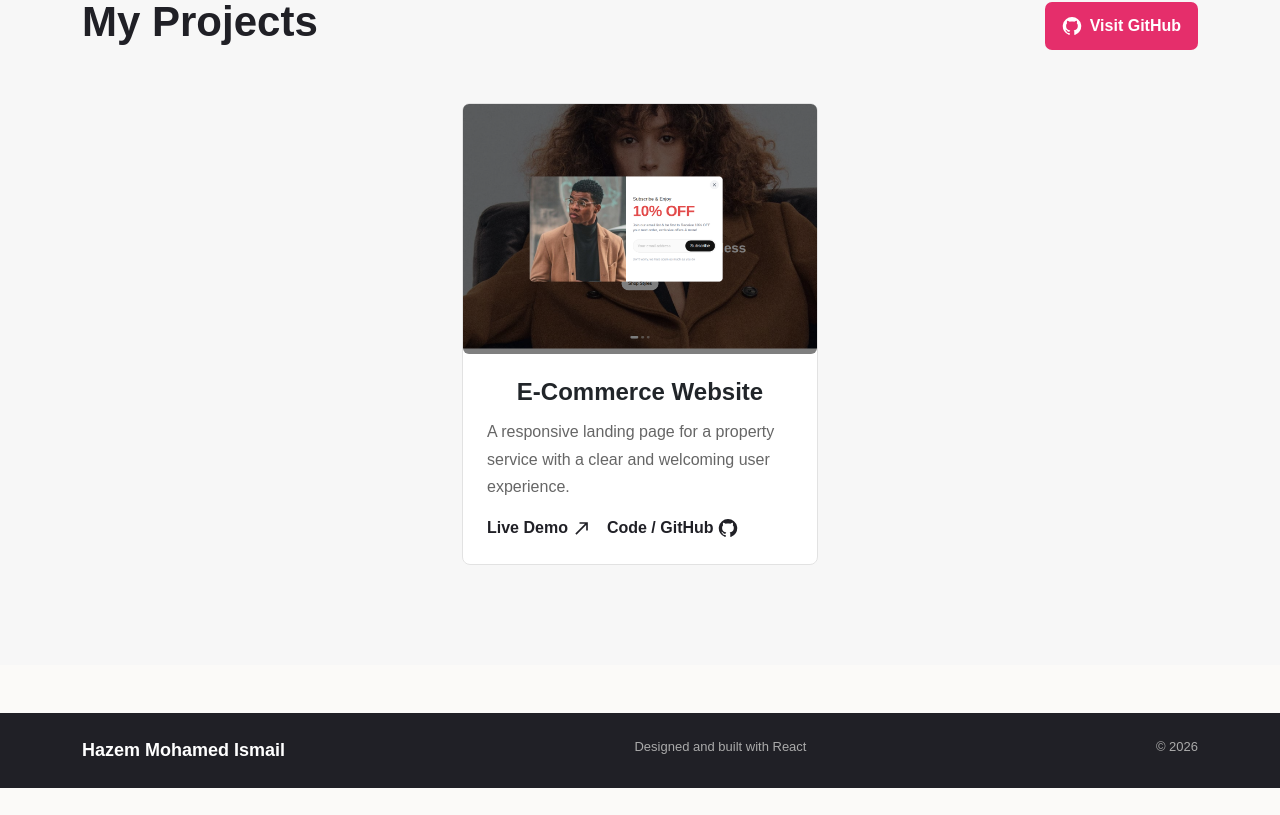
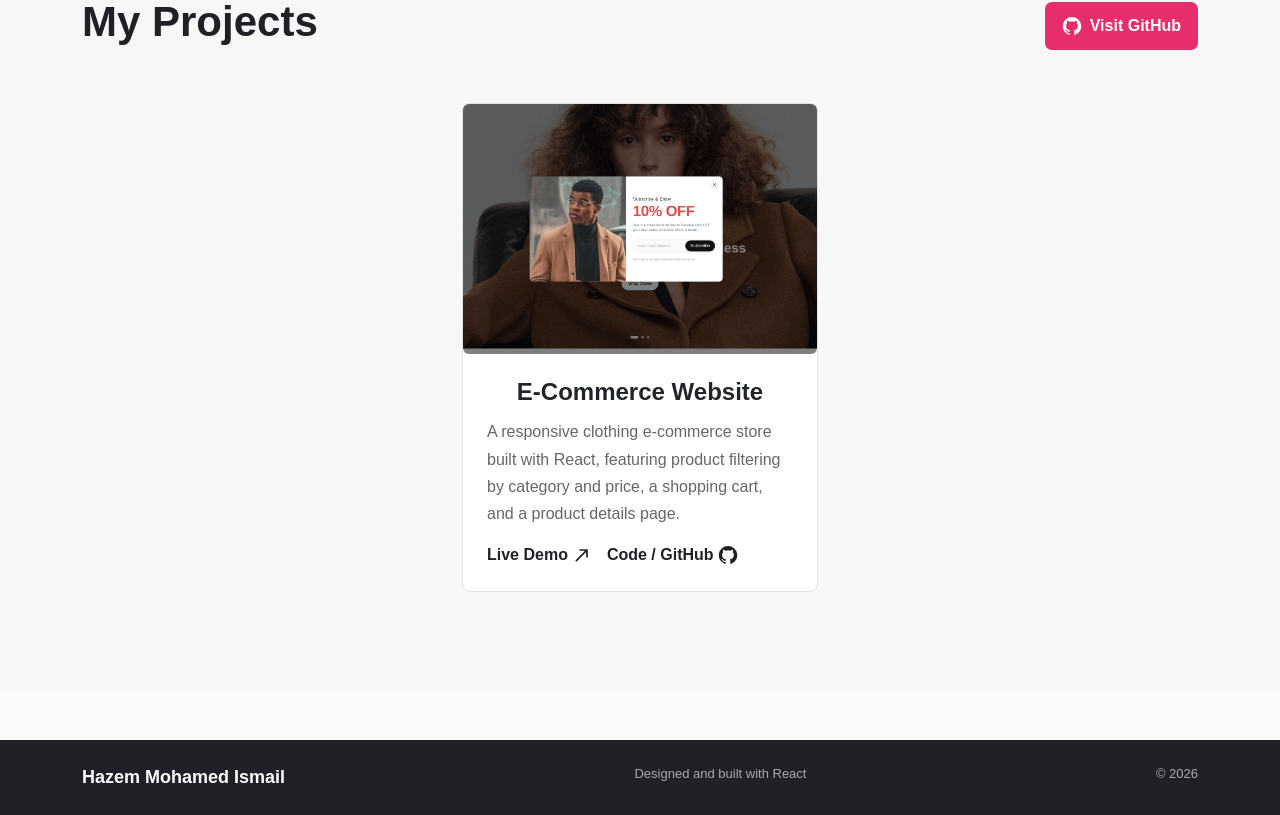
Before and after one commit to hazem-mohamed-ismail/hazem-portfolio, a React (Vite) app: page / in a window 1280 px wide. Shown: the part 2187-3002 px from the top of the page. Before the commit the page ends 2975 px from the top, so only its background shows below. Built offline with nearby package versions, Linux system fonts and the light colour scheme.

Commit message:
Edit: update e-commerce project description

```diff
--- a/src/components/ProjectsSection.jsx
+++ b/src/components/ProjectsSection.jsx
@@ -10,7 +10,12 @@ function ProjectsSection() {
         <p className="section-label">Featured Work</p>
         <div className="projects-heading">
           <h2>My Projects</h2>
-          <Button href="https://github.com/" target="_blank" rel="noreferrer" className="github-button">
+          <Button
+            href="https://github.com/"
+            target="_blank"
+            rel="noreferrer"
+            className="github-button"
+          >
             <GitHubIcon fontSize="small" /> Visit GitHub
           </Button>
         </div>
@@ -23,13 +28,23 @@ function ProjectsSection() {
               <Card.Body>
                 <Card.Title>E-Commerce Website</Card.Title>
                 <Card.Text>
-                  A responsive landing page for a property service with a clear and welcoming user experience.
+                  A responsive clothing e-commerce store built with React,
+                  featuring product filtering by category and price, a shopping
+                  cart, and a product details page.
                 </Card.Text>
                 <div className="project-links">
-                  <a href="https://value-clothes-e-commerce-prj.vercel.app/" target="_blank" rel="noreferrer">
+                  <a
+                    href="https://value-clothes-e-commerce-prj.vercel.app/"
+                    target="_blank"
+                    rel="noreferrer"
+                  >
                     Live Demo <NorthEastIcon fontSize="small" />
                   </a>
-                  <a href="https://github.com/hazem-mohamed-ismail/value-clothes-ecommerce" target="_blank" rel="noreferrer">
+                  <a
+                    href="https://github.com/hazem-mohamed-ismail/value-clothes-ecommerce"
+                    target="_blank"
+                    rel="noreferrer"
+                  >
                     Code / GitHub <GitHubIcon fontSize="small" />
                   </a>
                 </div>
```
